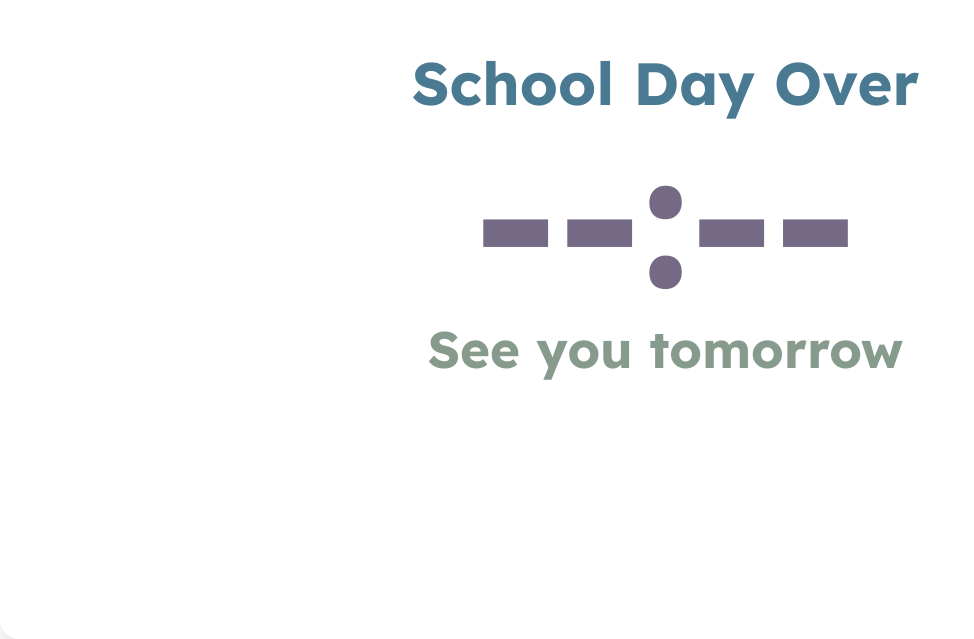
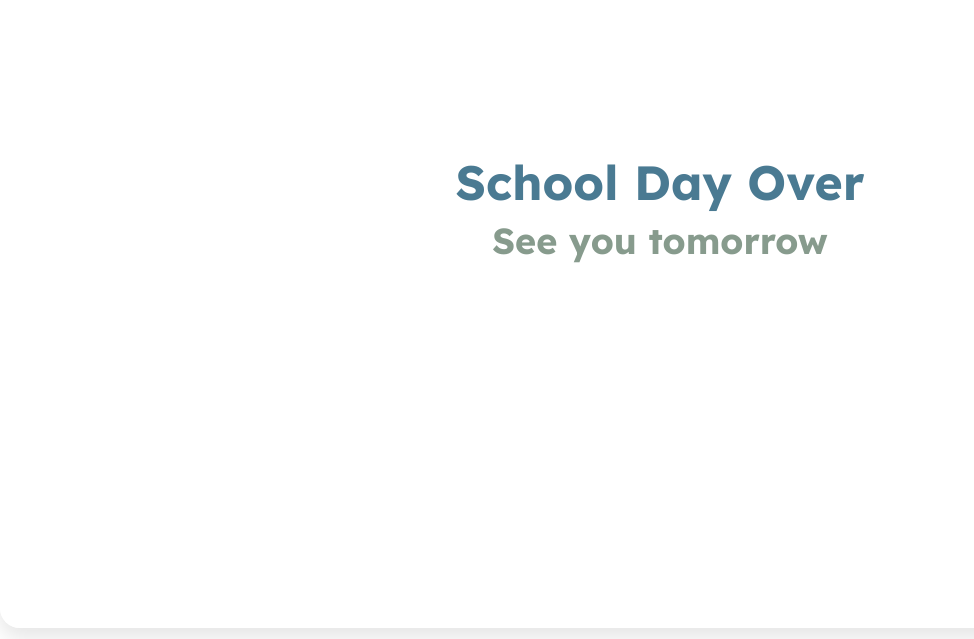
Before and after one commit to ispectechular/countdown-widget, a plain HTML site: page index.html in a window 1280 px wide. Shown: the part 212-851 px from the top of the page, without its empty margins (0-974 px from the left). Drawn offline with Linux system fonts and the light colour scheme.

Commit message:
Update index.html

```diff
--- a/index.html
+++ b/index.html
@@ -3,7 +3,7 @@
 <head>
   <meta charset="UTF-8">
   <meta name="viewport" content="width=device-width, initial-scale=1.0">
-  <title>Class Countdown Timer — Responsive Canvas</title>
+  <title>Class Countdown Timer — Embed‑Safe</title>
   <link href="https://fonts.googleapis.com/css2?family=Lexend:wght@500;700&display=swap" rel="stylesheet">
   <style>
     :root{
@@ -12,46 +12,45 @@
       --soft-purple:#756A85;
       --glass-bg: rgba(255,255,255,0.7);
     }
-    html, body {
-      height: 100%;
-      margin: 0;
-      background: transparent;
-      font-family: 'Lexend', sans-serif;
+
+    /* Make sure an iframe/embed can let us fill 100% */
+    html, body { height: 100%; margin: 0; background: transparent; font-family:'Lexend',sans-serif; }
+
+    /* One full-bleed card that fills whatever ClassroomScreen gives us */
+    .countdown-container {
+      width: 100%; height: 100%;
+      display:flex; flex-direction:column; align-items:center; justify-content:center;
+      gap: 1.5vmin; text-align:center; padding: 2.5vmin;
+      background: var(--glass-bg); backdrop-filter: blur(10px);
+      border-radius: 20px; box-shadow:0 10px 20px rgba(0,0,0,0.1);
     }
-    .countdown-container {
-      width: 100%;
-      height: 100%;
-      background-color: var(--glass-bg);
-      backdrop-filter: blur(10px);
-      border-radius: 20px;
-      box-shadow: 0 10px 20px rgba(0,0,0,0.1);
-      display: flex;
-      flex-direction: column;
-      justify-content: center;
-      align-items: center;
-      padding: 2%;
-      text-align: center;
+
+    /* Pure CSS fluid typography using viewport units of the iframe
+       (works reliably in ClassroomScreen + GitHub Pages) */
+    .label{ color:var(--slate-blue); font-weight:700; line-height:1.1;
+      font-size: clamp(14px, 6vmin, 48px);
     }
-    .label,
-    .timer,
-    .countdown-label {
-      margin: 0;
-      line-height: 1.1;
-      word-break: break-word;
+    .timer{ color:var(--soft-purple); font-weight:700; line-height:1;
+      font-size: clamp(24px, 18vmin, 160px);
+      letter-spacing: 0.02em;
     }
-    .label { color: var(--slate-blue); font-weight: 700; }
-    .timer { color: var(--soft-purple); font-weight: 700; }
-    .countdown-label { color: var(--muted-green); font-weight: 700; }
+    .countdown-label{ color:var(--muted-green); font-weight:700; line-height:1.1;
+      font-size: clamp(12px, 4.5vmin, 36px);
+    }
+
+    /* When there is no live timer (after school), hide the timer row so layout looks normal */
+    .timer.hidden { display:none; }
   </style>
 </head>
 <body>
-  <div class="countdown-container" id="container">
+  <div class="countdown-container">
     <div class="label" id="label">Loading...</div>
     <div class="timer" id="timer">--:--</div>
     <div class="countdown-label" id="sub">Time Remaining</div>
   </div>
 
   <script>
+    // EDIT YOUR SCHEDULE HERE
     const schedule = [
       { label: "Period 1", start: "08:05", end: "08:50" },
       { label: "Period 2", start: "08:55", end: "09:40" },
@@ -67,81 +66,75 @@
     function toMinutes(hhmm){ const [h,m]=hhmm.split(":").map(Number); return h*60+m; }
 
     function getCurrentSegment(now) {
-      const currentMinutes = now.getHours() * 60 + now.getMinutes();
+      const currentMinutes = now.getHours()*60 + now.getMinutes();
       const firstStart = toMinutes(schedule[0].start);
-      const lastEnd = toMinutes(schedule[schedule.length-1].end);
+      const lastEnd   = toMinutes(schedule[schedule.length-1].end);
 
+      // BEFORE SCHOOL
       if (currentMinutes < firstStart) {
         const [sh, sm] = schedule[0].start.split(":").map(Number);
-        return { label: "School Starts In", endHour: sh, endMinute: sm, sub: "Until 1st Period" };
+        return { label: "School Starts In", endHour: sh, endMinute: sm, sub: "Until 1st Period", showTimer:true };
       }
 
-      for (let i = 0; i < schedule.length; i++) {
+      // DURING DAY
+      for (let i=0;i<schedule.length;i++){
         const [sh, sm] = schedule[i].start.split(":").map(Number);
         const [eh, em] = schedule[i].end.split(":").map(Number);
-        const start = sh * 60 + sm;
-        const end = eh * 60 + em;
-
-        if (currentMinutes >= start && currentMinutes < end) {
-          return { label: schedule[i].label, endHour: eh, endMinute: em, sub: "Time Remaining" };
+        const start = sh*60+sm, end = eh*60+em;
+        if (currentMinutes >= start && currentMinutes < end){
+          return { label: schedule[i].label, endHour: eh, endMinute: em, sub: "Time Remaining", showTimer:true };
         }
-
-        if (i < schedule.length - 1) {
-          const [nextSh, nextSm] = schedule[i + 1].start.split(":").map(Number);
-          if (currentMinutes >= end && currentMinutes < nextSh * 60 + nextSm) {
-            return { label: "Passing Period", endHour: nextSh, endMinute: nextSm, sub: "Until Next Class" };
+        if (i < schedule.length-1){
+          const [nsh, nsm] = schedule[i+1].start.split(":").map(Number);
+          const nextStart = nsh*60+nsm;
+          if (currentMinutes >= end && currentMinutes < nextStart){
+            return { label: "Passing Period", endHour: nsh, endMinute: nsm, sub: "Until Next Class", showTimer:true };
           }
         }
       }
 
-      if (currentMinutes >= lastEnd) {
-        return { label: "School Day Over", endHour: null, endMinute: null, sub: "See you tomorrow" };
+      // AFTER SCHOOL
+      if (currentMinutes >= lastEnd){
+        return { label: "School Day Over", endHour: null, endMinute: null, sub: "See you tomorrow", showTimer:false };
       }
       return null;
     }
 
-    function updateTimer() {
+    function updateTimer(){
       const now = new Date();
-      const segment = getCurrentSegment(now);
-      const labelEl = document.getElementById("label");
-      const timerEl = document.getElementById("timer");
-      const subEl = document.getElementById("sub");
+      const seg = getCurrentSegment(now);
+      const labelEl = document.getElementById('label');
+      const timerEl = document.getElementById('timer');
+      const subEl   = document.getElementById('sub');
 
-      if (!segment) {
-        labelEl.textContent = "No Class In Session";
-        timerEl.textContent = "--:--";
-        subEl.textContent = "";
+      if (!seg){
+        labelEl.textContent = 'No Class In Session';
+        timerEl.textContent = '--:--';
+        timerEl.classList.remove('hidden');
+        subEl.textContent = '';
         return;
       }
 
-      labelEl.textContent = segment.label;
-      subEl.textContent = segment.sub || "";
+      labelEl.textContent = seg.label;
+      subEl.textContent = seg.sub || '';
 
-      if (segment.endHour === null) {
-        timerEl.textContent = "--:--";
+      if (!seg.showTimer || seg.endHour === null){
+        timerEl.classList.add('hidden');
         return;
+      } else {
+        timerEl.classList.remove('hidden');
       }
 
       const end = new Date();
-      end.setHours(segment.endHour, segment.endMinute, 0, 0);
-
-      let diff = Math.max(0, Math.floor((end - now) / 1000));
-      const minutes = Math.floor(diff / 60);
-      const seconds = diff % 60;
-      timerEl.textContent = `${minutes}:${seconds.toString().padStart(2, '0')}`;
+      end.setHours(seg.endHour, seg.endMinute, 0, 0);
+      const diff = Math.max(0, Math.floor((end - now)/1000));
+      const mm = Math.floor(diff/60), ss = diff%60;
+      timerEl.textContent = `${mm}:${ss.toString().padStart(2,'0')}`;
     }
 
-    function resizeText() {
-      const container = document.getElementById("container");
-      const base = Math.min(container.offsetWidth, container.offsetHeight);
-      document.querySelector(".label").style.fontSize = (base * 0.07) + "px";
-      document.querySelector(".timer").style.fontSize = (base * 0.22) + "px";
-      document.querySelector(".countdown-label").style.fontSize = (base * 0.06) + "px";
-    }
-
-    window.addEventListener("resize", () => { resizeText(); updateTimer(); });
-    window.addEventListener("load", () => { resizeText(); updateTimer(); });
-    setInterval(() => { updateTimer(); }, 1000);
+    // No resize JS needed — fonts scale with vmin (iframe viewport).
+    updateTimer();
+    setInterval(updateTimer, 1000);
   </script>
 </body>
 </html>
```
